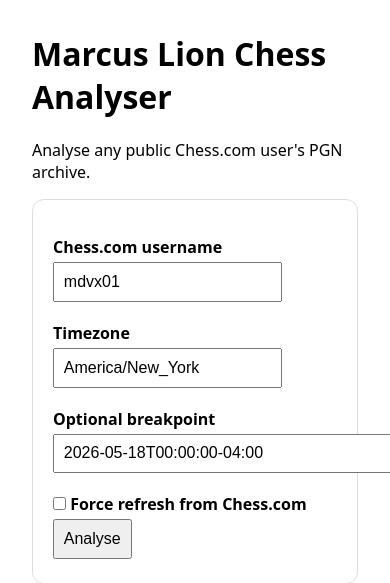
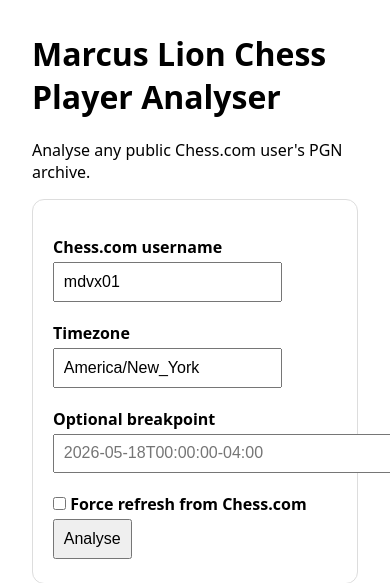
Before and after one commit to Marcus-Lion/chess-player-analyser, a FastAPI app: page / in a window 390 px wide; the page is wider, and only the part inside the window is pictured. Shown: the top 583 px of that part. Run offline with FastAPI, Linux system fonts and the light colour scheme.

Commit message:
Update app branding to "Marcus Lion Chess Player Analyser" and improve optional breakpoint handling

```diff
--- a/app/main.py
+++ b/app/main.py
@@ -23,7 +23,7 @@ BASE_DIR = Path(__file__).resolve().parent.parent
 CACHE_DIR = BASE_DIR / "cache"
 CACHE_DIR.mkdir(parents=True, exist_ok=True)
 
-app = FastAPI(title="Marcus Lion Chess Analyser")
+app = FastAPI(title="Marcus Lion Chess Player Analyser")
 templates = Jinja2Templates(directory=str(BASE_DIR / "app" / "templates"))
 
 
@@ -79,7 +79,7 @@ def analyse(
     request: Request,
     username: str = Form(...),
     timezone: str = Form("America/New_York"),
-    breakpoint_iso: str = Form("2026-05-18T00:00:00-04:00"),
+    breakpoint_iso: str | None = Form(None),
     force_refresh: str | None = Form(None),
 ):
     username = username.strip()
--- a/app/templates/index.html
+++ b/app/templates/index.html
@@ -2,7 +2,7 @@
 <html>
 <head>
   <meta charset="utf-8" />
-  <title>Marcus Lion Chess Analyser</title>
+  <title>Marcus Lion Chess Player Analyser</title>
   <style>
     body { font-family: system-ui, sans-serif; margin: 2rem; max-width: 900px; }
     input, button { font-size: 1rem; padding: .55rem; margin: .25rem 0; }
@@ -11,7 +11,7 @@
   </style>
 </head>
 <body>
-  <h1>Marcus Lion Chess Analyser</h1>
+  <h1>Marcus Lion Chess Player Analyser</h1>
   <p>Analyse any public Chess.com user's PGN archive.</p>
 
   <div class="card">
@@ -23,7 +23,7 @@
       <input name="timezone" value="America/New_York" />
 
       <label>Optional breakpoint</label>
-      <input name="breakpoint_iso" value="2026-05-18T00:00:00-04:00" size="35" />
+      <input name="breakpoint_iso" value="" placeholder="2026-05-18T00:00:00-04:00" size="35" />
 
       <label><input type="checkbox" name="force_refresh" value="1" /> Force refresh from Chess.com</label>
       <button type="submit">Analyse</button>
--- a/app/templates/user.html
+++ b/app/templates/user.html
@@ -2,7 +2,7 @@
 <html>
 <head>
   <meta charset="utf-8" />
-  <title>{{ username }} - Marcus Lion Chess Analyser</title>
+  <title>{{ username }} - Marcus Lion Chess Player Analyser</title>
   <style>
     body { font-family: system-ui, sans-serif; margin: 2rem; }
     .grid { display: grid; grid-template-columns: repeat(4, minmax(160px, 1fr)); gap: 1rem; }
@@ -25,6 +25,7 @@
     <div class="metric">Performance <b>{{ "%.0f"|format(summary.performance_rating) }}</b></div>
   </div>
 
+  {% if prepost_rows %}
   <h2>Before/after breakpoint</h2>
   <table>
     <tr><th>Period</th><th>Games</th><th>Score</th><th>Avg opponent</th><th>Performance</th></tr>
@@ -38,6 +39,7 @@
       </tr>
     {% endfor %}
   </table>
+  {% endif %}
 
   {% for name, chart in charts.items() %}
     <div class="chart">{{ chart | safe }}</div>
```
Also changed, not shown: app/metrics.py (+8 -2 lines), README.md, 1 other file.
